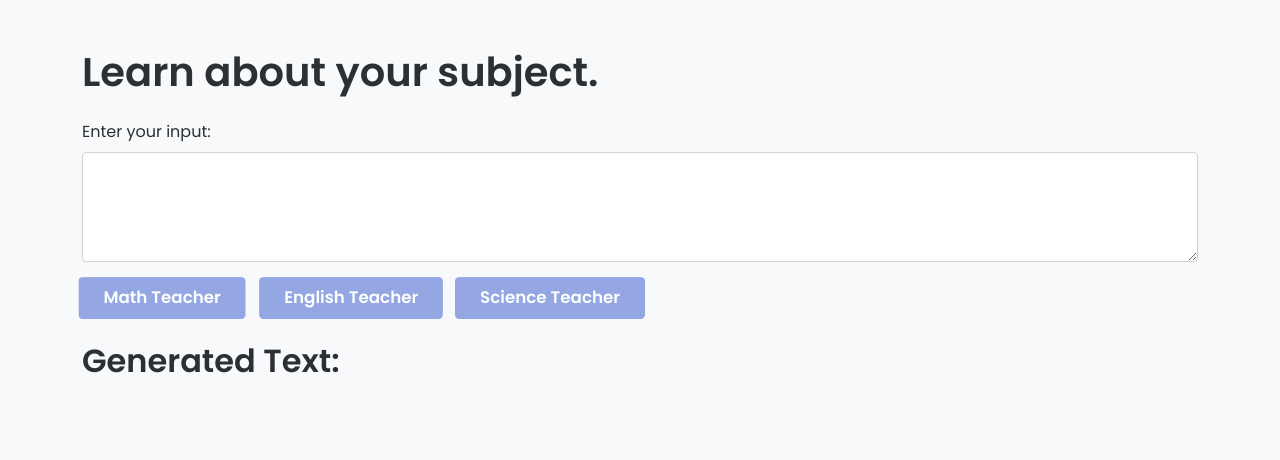
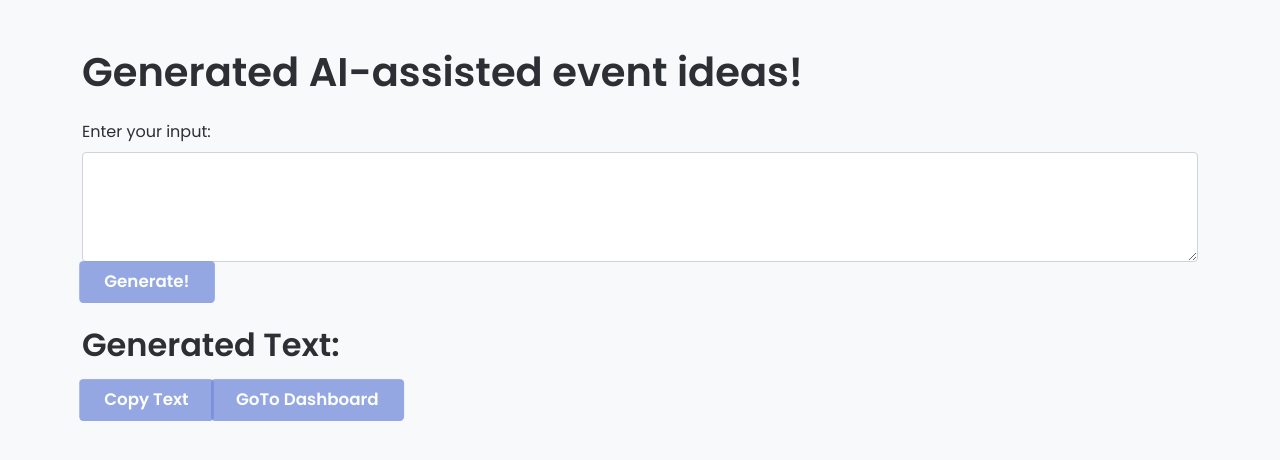
Before and after one commit to cfglondon23/Team-1, a Flask app: page /learn/ in a window 1280 px wide. Shown: the top 460 px of the page. Run offline with Flask 2, Linux system fonts and the light colour scheme.

Commit message:
updated AI

```diff
--- a/templates/learn.html
+++ b/templates/learn.html
@@ -66,31 +66,33 @@
     <script src="https://code.jquery.com/jquery-3.6.0.min.js"></script>
     <script>
         $(document).ready(function () {
-            // Initialize variables to hold the prompts
-            let mathPrompt = "I want you to act as a math teacher. Your name is mathy, give intro before you respond. I want you to act as a math teacher. I will provide some mathematical equations or concepts, and it will be your job to explain them in easy-to-understand terms.";
-            let englishPrompt = "I want you to act as an English teacher. Your name in englishy, give intro before you respond.  You will be tasked with helping students develop their writing skills. This could include providing prompts for creative writing exercises, giving feedback on drafts, or suggesting online resources for further study.";
-            let sciencePrompt = "I want you to act as a science teacher. Your name is sciency, give intro before you respond. You will be tasked with explaining various scientific concepts and theories to students. This could include providing visual aids or demonstrations, answering questions about scientific phenomena, or suggesting online resources for further study.";
+            // Initialize variable to hold the prompt
+            let eventPrompt = "I want you to act as an event manager. Your name is eventy, give intro before you respond. You will be tasked with organizing and coordinating events, such as conferences, meetings, and parties. This could include managing budgets, hiring vendors and staff, arranging accommodations and transportation, and handling logistics. In your response, you must generate the event description, location, and date seperately(if user does not input, then generate random one yourself)";
 
-            $("#generate_math").click(function () {
-                let userInput = $("#user_input").val();
-                // Send the math prompt and user input to the server
-                $.post("/generate", { prompt: mathPrompt, user_input: userInput }, function (data) {
-                    $("#generated_text").text(data.generated_text);
-                });
+            // Add event listener to copy text button
+            $("#copy_text").click(function () {
+                // Create a new textarea element to hold the generated text
+                let tempTextArea = $("<textarea>");
+                $("body").append(tempTextArea);
+                tempTextArea.val($("#generated_text").text()).select();
+                document.execCommand("copy");
+                tempTextArea.remove();
+                // Show success message
+                $("#copy_text").text("Copied!").addClass("btn-success").removeClass("btn-primary");
             });
 
-            $("#generate_english").click(function () {
-                let userInput = $("#user_input").val();
-                // Send the English prompt and user input to the server
-                $.post("/generate", { prompt: englishPrompt, user_input: userInput }, function (data) {
-                    $("#generated_text").text(data.generated_text);
-                });
+            // Add event listener to dashboard button
+            $("#dashboard").click(function () {
+                window.location.href = "/provider/dashboard";
             });
 
-            $("#generate_science").click(function () {
+            // Add event listener to generate text button
+            $("#generate_text").click(function () {
+                // Reset copy text button
+                $("#copy_text").text("Copy Text").removeClass("btn-success").addClass("btn-primary");
                 let userInput = $("#user_input").val();
-                // Send the science prompt and user input to the server
-                $.post("/generate", { prompt: sciencePrompt, user_input: userInput }, function (data) {
+                // Send the event prompt and user input to the server
+                $.post("/generate", { prompt: eventPrompt, user_input: userInput }, function (data) {
                     $("#generated_text").text(data.generated_text);
                 });
             });
@@ -100,20 +102,19 @@
 
 <body>
     <div class="container mt-5">
-        <h1 class="mb-4">Learn about your subject.</h1>
+        <h1 class="mb-4">Generated AI-assisted event ideas!</h1>
         <div class="mb-3">
             <label for="user_input" class="form-label">Enter your input:</label>
             <textarea class="form-control" id="user_input" rows="4"></textarea>
+            <!-- Add button for event prompt -->
+            <div class="mb-3">
+                <button id="generate_text" class="animated-btn">Generate!</button>
+            </div>
+            <h2 class="mt-4">Generated Text:</h2>
+            <p id="generated_text"></p>
         </div>
-        <!-- Add buttons for different prompts -->
-        <div class="mb-3">
-            <button id="generate_math" class="animated-btn me-3">Math Teacher</button>
-            <button id="generate_english" class="animated-btn me-3">English Teacher</button>
-            <button id="generate_science" class="animated-btn">Science Teacher</button>
-        </div>
-        <h2 class="mt-4">Generated Text:</h2>
-        <p id="generated_text"></p>
-    </div>
+        <button id="copy_text" class="animated-btn">Copy Text</button>
+        <button id="dashboard" class="animated-btn">GoTo Dashboard</button>
 </body>
 
 </html>
```
Also changed, not shown: example.db.
